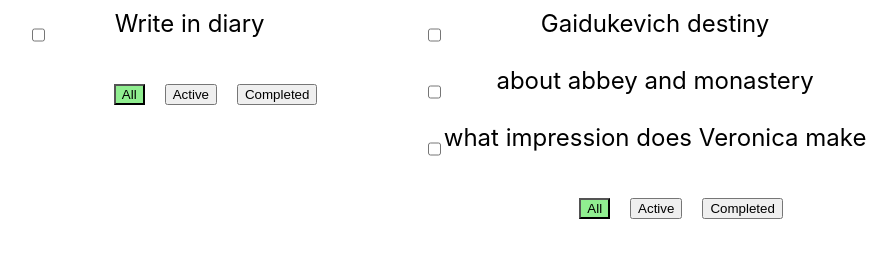
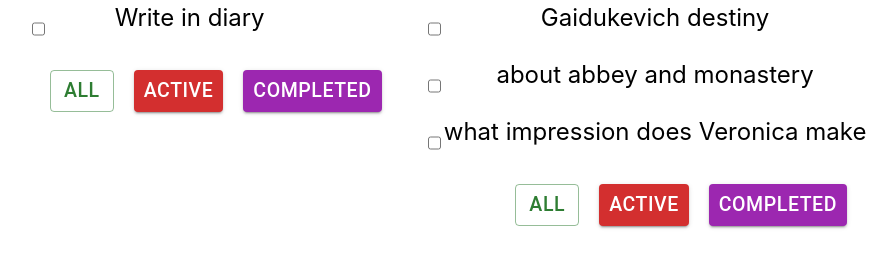
Before and after one commit to VanoKi/todolist-02, a React (Vite) app: page / in a window 1280 px wide. Shown: the part 523-790 px from the top of the page, without its empty margins (157-1053 px from the left). Built offline with nearby package versions, Linux system fonts and the light colour scheme; some icons are missing.

Commit message:
fix: changes

```diff
--- a/src/App.tsx
+++ b/src/App.tsx
@@ -11,7 +11,7 @@ export const App = () => {
   const todolistId1 = v1()
   const todolistId2 = v1()
   // const todolistId3 = v1()
-  const [todolists, setTodolists] = useState<any[]>([
+  const [todolists, setTodolists] = useState<TodolistType[]>([
     { id: todolistId1, title: 'What to learn', filter: 'All' },
     { id: todolistId2, title: 'Talk to ...', filter: 'All' },
     // { id: todolistId3, title: 'What to buy', filter: 'All' },
@@ -74,15 +74,15 @@ export const App = () => {
     delete tasks[todolistID]
   }
   const addTodolist = (title: string) => {
-    const newTodolsit = {id: v1(), title, fiLter: 'All'}
+    const newTodolsit:TodolistType = {id: v1(), title, filter: 'All'}
     setTodolists([...todolists, newTodolsit])
     setTasks({...tasks, [newTodolsit.id]:[]})
   }
   const updatedTaskTitle = (todolistId:string, taskId: string, updatedTitle: string) => {
-    setTasks({...tasks, [taskId]: tasks[todolistId].map(el => el.id === todolistId ? {...el, title: updatedTitle} :  el)})
+    setTasks({...tasks, [todolistId]: tasks[todolistId].map(el => el.id === taskId ? {...el, title: updatedTitle} :  el)})
   }
   const updatedTitle = (todolistId: string, newTitle:string) => {
-    setTodolists(todolists.map(el => el.title === todolistId ? {...el, title: newTitle} : el))
+    setTodolists(todolists.map(el => el.id === todolistId ? {...el, title: newTitle} : el))
   }
 
   return (
--- a/src/components/TodolistItem.tsx
+++ b/src/components/TodolistItem.tsx
@@ -1,6 +1,7 @@
 import {Task} from "../Task.tsx";
 import {FilterValueType} from "../App.tsx";
-import {Button} from "./Button.tsx";
+// import {Button} from "./Button.tsx";
+import Button from '@mui/material/Button';
 import {Input} from "./Input.tsx";
 import {EditableSpan} from "./EditableSpan.tsx";
 import DeleteIcon from "@mui/icons-material/Delete";
@@ -88,18 +89,27 @@ export const TodolistItem = (props: TodoListItemProps) => {
         </ul>
       )}
       <div>
-        <Button
-          className={filter === 'All' ? 'active-filter' : ''}
-          title={'All'}
-          onClick={() => changeFilterHAndler('All')}/>
-        <Button
-          className={filter === 'Active' ? 'active-filter' : ''}
-          title={'Active'}
-          onClick={() => changeFilterHAndler('Active')}/>
-        <Button
-          className={filter === 'Completed' ? 'active-filter' : ''}
-          title={'Completed'}
-          onClick={() => changeFilterHAndler('Completed')}/>
+        {/*<Button*/}
+        {/*  className={filter === 'All' ? 'active-filter' : ''}*/}
+        {/*  title={'All'}*/}
+        {/*  onClick={() => changeFilterHAndler('All')}/>*/}
+        {/*<Button*/}
+        {/*  className={filter === 'Active' ? 'active-filter' : ''}*/}
+        {/*  title={'Active'}*/}
+        {/*  onClick={() => changeFilterHAndler('Active')}/>*/}
+        {/*<Button*/}
+        {/*  className={filter === 'Completed' ? 'active-filter' : ''}*/}
+        {/*  title={'Completed'}*/}
+        {/*  onClick={() => changeFilterHAndler('Completed')}/>*/}
+        <Button variant={filter == 'All' ? "outlined" : "contained"} color="success" size={'small'} onClick={() => changeFilterHAndler('All')}>
+          All
+        </Button>
+        <Button variant={filter == 'Active' ? "outlined" : "contained"} color="error" size={'small'} onClick={() => changeFilterHAndler('Active')}>
+          Active
+        </Button>
+        <Button variant={filter == 'Completed' ? "outlined" : "contained"} color="secondary" size={'small'} onClick={() => changeFilterHAndler('Completed')}>
+          Completed
+        </Button>
       </div>
     </div>
   )
```
